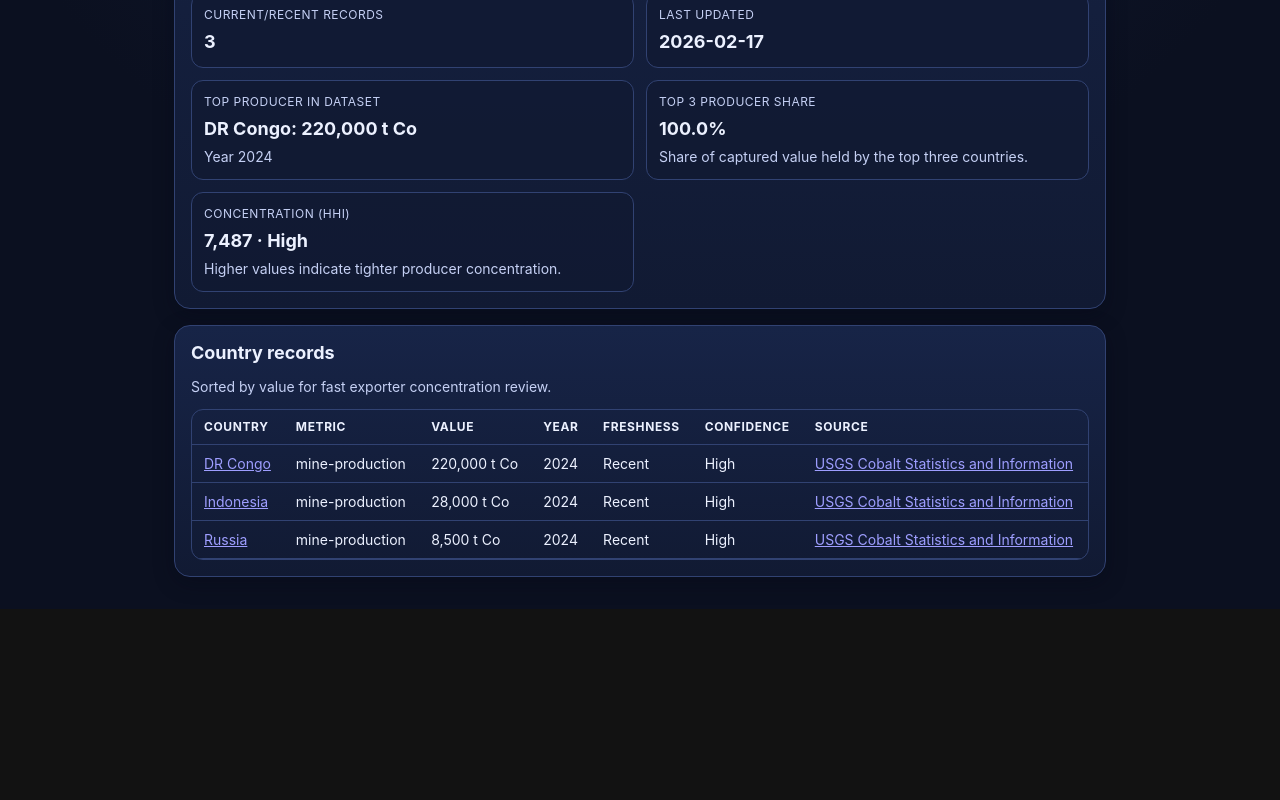
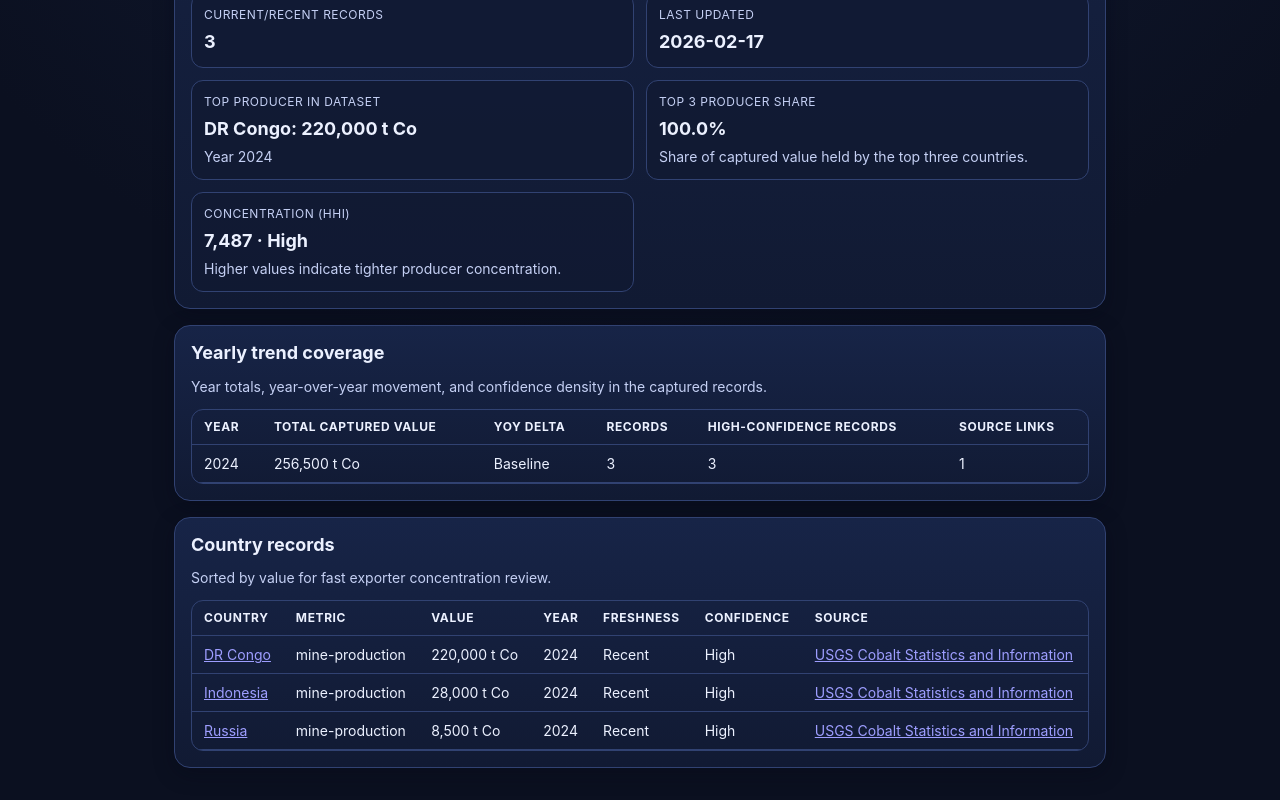
Before and after one commit to rknoche6/supply-chain-claw, a Next.js app: page /materials/cobalt in a window 1280 px wide. Shown: the part 484-1284 px from the top of the page. Before the commit the page ends 1093 px from the top, so only its background shows below. Built offline with nearby package versions, Linux system fonts and the light colour scheme.

Commit message:
Add yearly trend coverage table to material detail pages

```diff
--- a/app/materials/[slug]/page.tsx
+++ b/app/materials/[slug]/page.tsx
@@ -52,6 +52,38 @@ export default function MaterialDetailPage({ params }: MaterialPageProps) {
     return freshness === "Current" || freshness === "Recent";
   }).length;
 
+  const yearlyTrend = availableYears
+    .map((year) => {
+      const yearPoints = material.dataPoints.filter((point) => point.year === year);
+      const total = yearPoints.reduce((sum, point) => sum + point.value, 0);
+      const highConfidence = yearPoints.filter(
+        (point) => getDataPointConfidence(point) === "High"
+      ).length;
+
+      return {
+        year,
+        total,
+        recordCount: yearPoints.length,
+        highConfidence,
+        sourceCount: new Set(yearPoints.map((point) => point.sourceUrl)).size,
+      };
+    })
+    .sort((a, b) => b.year - a.year)
+    .map((entry, index, arr) => {
+      const previousYear = arr[index + 1];
+      const yoyDelta = previousYear ? entry.total - previousYear.total : null;
+      const yoyDeltaPercent =
+        previousYear && previousYear.total !== 0 && yoyDelta !== null
+          ? (yoyDelta / previousYear.total) * 100
+          : null;
+
+      return {
+        ...entry,
+        yoyDelta,
+        yoyDeltaPercent,
+      };
+    });
+
   return (
     <Container>
       <header className="pageHeader">
@@ -99,6 +131,52 @@ export default function MaterialDetailPage({ params }: MaterialPageProps) {
             </p>
             <p className="statHint">Higher values indicate tighter producer concentration.</p>
           </article>
+        </div>
+      </Card>
+
+      <Card
+        title="Yearly trend coverage"
+        subtitle="Year totals, year-over-year movement, and confidence density in the captured records."
+      >
+        <div className="tableWrap">
+          <table className="flowTable">
+            <thead>
+              <tr>
+                <th>Year</th>
+                <th>Total captured value</th>
+                <th>YoY delta</th>
+                <th>Records</th>
+                <th>High-confidence records</th>
+                <th>Source links</th>
+              </tr>
+            </thead>
+            <tbody>
+              {yearlyTrend.map((entry) => (
+                <tr key={`${material.slug}-trend-${entry.year}`}>
+                  <td>{entry.year}</td>
+                  <td>
+                    {entry.total.toLocaleString()} {topPoint.unit}
+                  </td>
+                  <td>
+                    {entry.yoyDelta === null ? (
+                      "Baseline"
+                    ) : (
+                      <>
+                        {entry.yoyDelta >= 0 ? "+" : ""}
+                        {entry.yoyDelta.toLocaleString()} {topPoint.unit}
+                        {entry.yoyDeltaPercent !== null
+                          ? ` (${entry.yoyDeltaPercent >= 0 ? "+" : ""}${entry.yoyDeltaPercent.toFixed(1)}%)`
+                          : ""}
+                      </>
+                    )}
+                  </td>
+                  <td>{entry.recordCount}</td>
+                  <td>{entry.highConfidence}</td>
+                  <td>{entry.sourceCount}</td>
+                </tr>
+              ))}
+            </tbody>
+          </table>
         </div>
       </Card>
 
```
